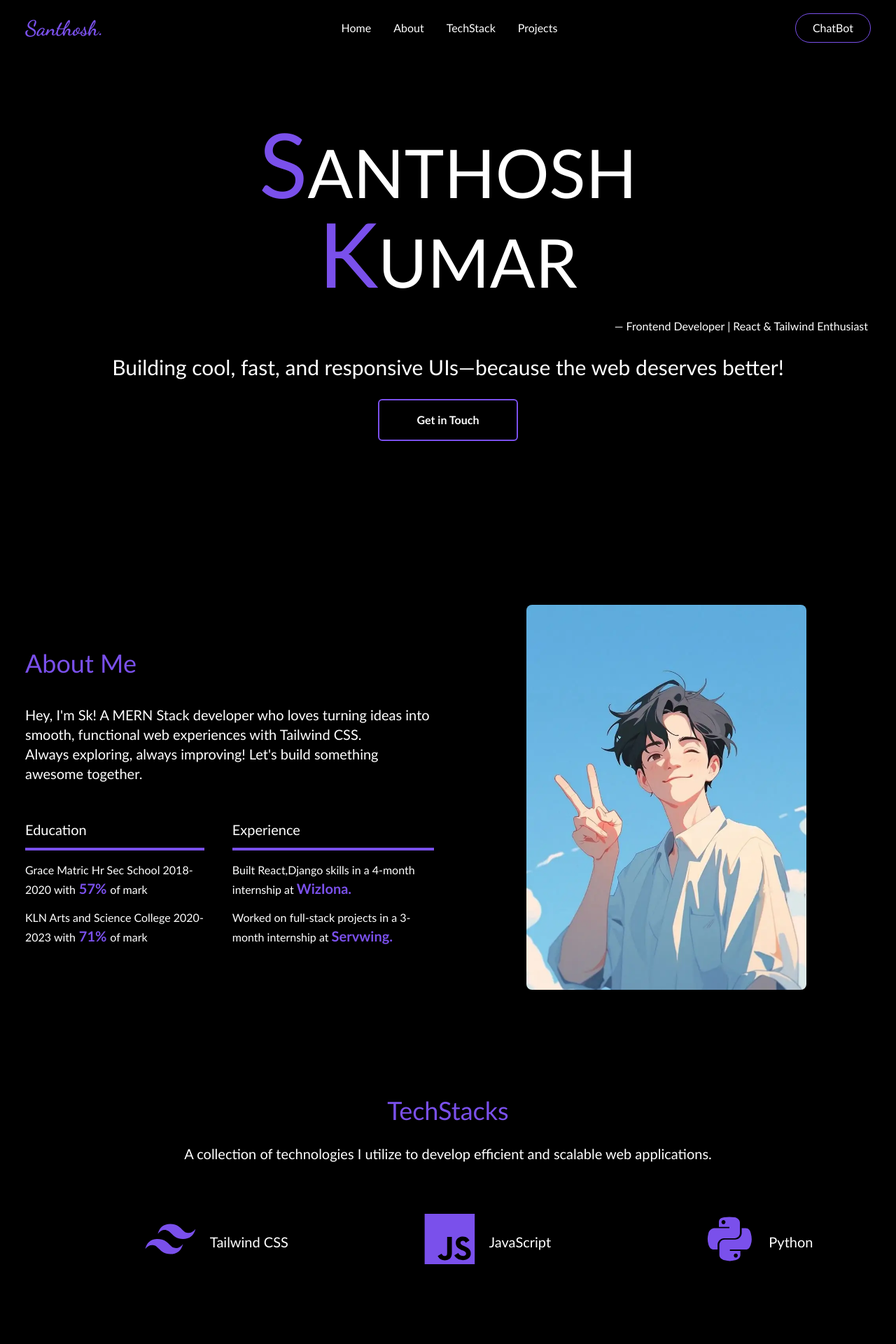
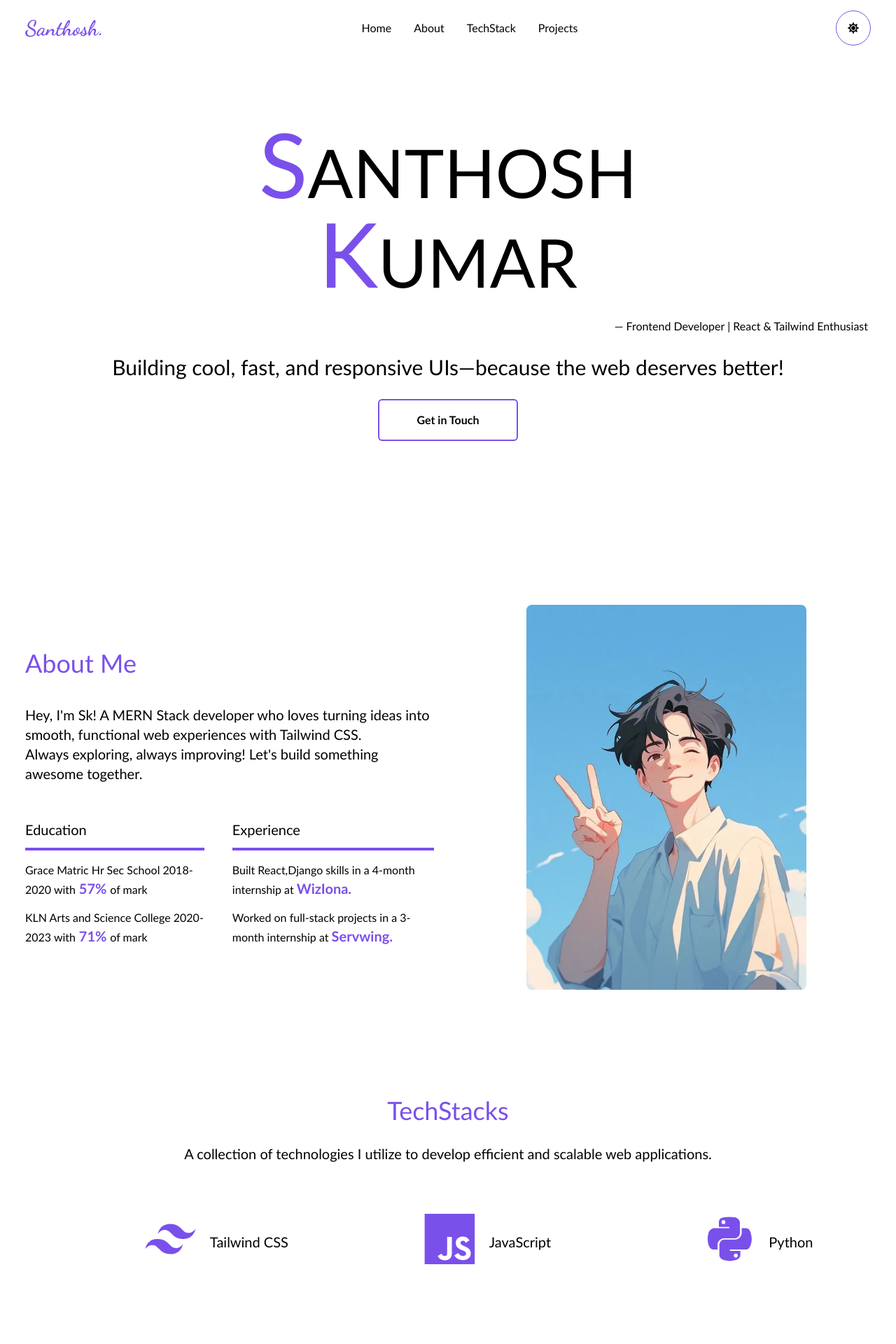
Before and after one commit to SanthoshKumarS29/Portfolio, a React (Vite) app: page / in a window 1280 px wide. Shown: the top 1920 px of the page at 70% size. Built offline with nearby package versions, Linux system fonts and the light colour scheme.

Commit message:
Implement darkmode and lightmode

```diff
--- a/src/App.css
+++ b/src/App.css
@@ -3,7 +3,6 @@
 
   }
   body{
-    background-color: black;
     font-family: 'Gill Sans', 'Gill Sans MT', Calibri, 'Trebuchet MS', sans-serif;
   }
 
--- a/src/App.jsx
+++ b/src/App.jsx
@@ -1,13 +1,14 @@
 import './App.css'
+import ThemeProvider from './components/ldMode/ThemeProvider'
 import RenderPages from './components/site/RenderPages'
 
 function App() {
 
 
   return (
-    <div>
+    <ThemeProvider>
       <RenderPages />
-    </div>
+    </ThemeProvider>
   )
 }
 
--- a/src/components/About.jsx
+++ b/src/components/About.jsx
@@ -6,7 +6,7 @@ import about from '/usuals/About.webp';
 const About = () => {
     return (
         <div id="About">
-            <div className='py-7 lg:py-16 px-4 text-white'>
+            <div className='py-7 lg:py-16 px-4'>
                 <div className='grid md:grid-cols-2 gap-10 place-content-center place-items-center'>
                     <div className='space-y-10'>
                         <p className='text-4xl text-[#7a50eb]'>About Me</p>
--- a/src/components/Home.jsx
+++ b/src/components/Home.jsx
@@ -14,11 +14,11 @@ const Home = () => {
                     </div>
                     <img src={hero} alt="Hero Image" className="lg:w-[300px] mx-auto py-6 w-[300px] rounded-[50%] hidden md:block" />
                 </div> */}
-                <div className='text-white text-center space-y-7'>
-                    <h1 className='text-4xl md:text-9xl uppercase text-[#7a50eb] hover:tracking-wider duration-200 ease-in-out'>S<span className='text-white text-xl md:text-8xl'>anthosh</span> <br className='hidden md:block'/> K<span className='text-white text-xl md:text-8xl'>umar</span></h1>
+                <div className='text-center space-y-7'>
+                    <h1 className='text-4xl md:text-9xl uppercase hover:tracking-wider duration-200 ease-in-out'><span className='text-[#7a50eb]'>S</span><span className='text-xl md:text-8xl'>anthosh</span> <br className='hidden md:block'/><span className='text-[#7a50eb]'>K</span><span className='text-xl md:text-8xl'>umar</span></h1>
                     <p className='md:text-end pr-5'><a href="#Project">— <span className='hover:text-[#7a50eb] cursor-pointer duration-300 ease-in-out'>Frontend Developer</span> | <span className='hover:text-[#7a50eb] cursor-pointer duration-300 ease-in-out'>React & Tailwind Enthusiast</span></a></p>
                     <h6 className='text-xl lg:text-3xl'>Building cool, fast, and responsive UIs—because the web deserves better!</h6>
-                    <button className='py-4 border-2 border-[#7a50eb] w-[200px] rounded-md font-bold text-white hover:bg-[#7a50eb] ease-in-out duration-500'><a href="#Contact">Get in Touch</a></button>
+                    <button className='py-4 border-2 border-[#7a50eb] w-[200px] rounded-md font-bold hover:bg-[#7a50eb] ease-in-out duration-500'><a href="#Contact">Get in Touch</a></button>
                 </div>
             </div>
         </div>
--- a/src/components/Navbar.jsx
+++ b/src/components/Navbar.jsx
@@ -1,9 +1,13 @@
-import React, { useState } from 'react'
+import React, { useContext, useState } from 'react'
 import { RiRobot3Fill } from "react-icons/ri";
 import { IoMdClose } from "react-icons/io";
 import ChatBot from '../components/chatbot/shareContext/Bot'
+import { ThemeContext } from './ldMode/ThemeProvider';
+import { FaSun,FaMoon  } from "react-icons/fa";
 
 const Navbar = () => {
+
+    const { darkMode,setDarkMode } = useContext(ThemeContext)
 
     const [open,setOpen] = useState(false)
 
@@ -14,8 +18,8 @@ const Navbar = () => {
   return (
     <div>
         <div className='fixed w-[100%] z-50 top-0'>
-            <div className='max-w-[1240px] mx-auto'>
-                <div className='flex justify-between items-center h-20 px-4 text-white bg-black'>
+            <div className='max-w-[1240px] mx-auto bg-white text-black dark:bg-black dark:text-white'>
+                <div className='flex justify-between items-center h-20 px-4 '>
                     <h1 className='text-3xl font-bold text-[#7a50eb] font-customFont'>Santhosh.</h1>
                     <ul className='hidden md:flex'>
                         <li className='p-4 font-medium cursor-pointer hover:text-[#7a50eb] duration-300'><a href="#hero">Home</a></li>
@@ -23,14 +27,23 @@ const Navbar = () => {
                         <li className='p-4 font-medium cursor-pointer hover:text-[#7a50eb] duration-300'><a href="#Education">TechStack</a></li>
                         <li className='p-4 font-medium cursor-pointer hover:text-[#7a50eb] duration-300'><a href="#Project">Projects</a></li>
                     </ul>
-                    <ol className='flex justify-end'>
+                    {/* <ol className='flex justify-end'>
                         <li className='hidden md:block px-6 py-2 font-medium border border-[#7a50eb] rounded-3xl cursor-pointer hover:bg-[#7a50eb] duration-300' onClick={toggleChatbot}>
                         {open ? <p>Close</p> : <p>ChatBot</p>}
                         </li>
                         <li className='block md:hidden px-4 py-4 font-medium border border-[#7a50eb] rounded-full cursor-pointer hover:bg-[#7a50eb] duration-300' onClick={toggleChatbot}>
                             {open ? <IoMdClose size={20} /> : <RiRobot3Fill size={20} />}
                         </li>
-                    </ol>
+                    </ol> */}
+                    <div>
+                        <button className='px-4 py-4 font-medium border border-[#7a50eb] rounded-full cursor-pointer hover:bg-[#7a50eb] duration-300' onClick={() => setDarkMode(!darkMode)} aria-label='Toggle Theme'>
+                            {!darkMode ? (
+                                <FaSun />
+                            ):(
+                                <FaMoon />
+                            )}
+                        </button>
+                    </div>
                 </div>
             </div>
         </div>
--- a/src/components/Projects.jsx
+++ b/src/components/Projects.jsx
@@ -11,7 +11,7 @@ const Work = () => {
 
     return (
         <div id='Project'>
-            <div className='py-10 px-4 text-white'>
+            <div className='py-10 px-4'>
                 <div className='flex flex-col gap-7 items-center my-6 p-2'>
                     <h2 className='text-4xl text-[#7a50eb]'>Projects</h2>
                     <p className='text-xl text-center'>A personal portfolio showcasing projects, skills, and experience with an interactive and modern UI. Built using Reactjs and Tailwind CSS
--- a/src/components/TechStack.jsx
+++ b/src/components/TechStack.jsx
@@ -43,7 +43,7 @@ const TechStack = () => {
           const [hoveredIndex, setHoveredIndex] = useState(null);
 
   return (
-    <div className='text-white' id="Education">
+    <div id="Education">
         <div className='m-10 lg:my-20' id='service'>
             <div className='flex flex-col gap-7 items-center my-6 p-2'>
                 <h2 className='text-4xl text-[#7a50eb]'>TechStacks</h2>
@@ -57,7 +57,7 @@ const TechStack = () => {
                         <div key={index} className="px-4" onMouseEnter={() => setHoveredIndex(index)} onMouseLeave={() => setHoveredIndex(null)}>
                             <div className='flex justify-center items-center gap-x-5'>
                                 <Icon className={`text-7xl transition-colors duration-300 ${ hoveredIndex === index ? logo.color : "text-[#7a50eb]"}`}/>
-                                <span className="mt-2 text-white text-xl">{logo.name}</span>
+                                <span className="mt-2 text-xl">{logo.name}</span>
                             </div>
                         </div>
                     );
--- a/src/components/data/predefinedResponses.jsx
+++ b/src/components/data/predefinedResponses.jsx
@@ -8,7 +8,7 @@ const predefinedResponses = [
     response: "Santhosh has expertise in React.js, Tailwind CSS, Bootstrap, JavaScript, and has basic knowledge of MERN Stack development."
   },
   {
-    keywords: ["mark", "marks", "cgpa", "percentage", "grade", "college", "school", "study", "education", "studied"],
+    keywords: ["mark", "marks", "cgpa", "percentage", "grade", "college", "school", "study", "education", "studied","higesh","Qualification"],
     response: "Santhosh scored 57% in SSLC, 65.1% in HSC, and secured a CGPA of 7.92 in college."
   },
   {
@@ -20,7 +20,7 @@ const predefinedResponses = [
     response: "You can reach Santhosh via the contact section on his portfolio or directly email him at santhoshvk090@gmail.com."
   },
   {
-    keywords: ["currently", "working", "job", "doing", "role", "position", "employed", "work"],
+    keywords: ["currently", "working", "job", "doing", "role", "position", "employed", "work", "right now"],
     response: "Santhosh is currently working at Troniex Technologies in the role of frontend developer."
   },
   {
--- /dev/null
+++ b/src/components/ldMode/ThemeProvider.jsx
@@ -0,0 +1,26 @@
+import React, { createContext, useEffect, useState } from 'react'
+
+export const ThemeContext = createContext();
+
+const ThemeProvider = ({ children }) => {
+  const [darkMode, setDarkMode] = useState(() => {
+    return localStorage.theme === 'dark' || (!('theme' in localStorage) && window.matchMedia('(prefer-color-schema: dark)').matches)
+  })
+
+  useEffect(()=>{
+    if(darkMode){
+      document.documentElement.classList.add('dark');
+      localStorage.setItem('theme','dark')
+    } else {
+      document.documentElement.classList.remove('dark');
+      localStorage.setItem('theme','light')
+    }
+  },[darkMode])
+  return (
+    <ThemeContext.Provider value={{darkMode, setDarkMode}}>
+      {children}
+    </ThemeContext.Provider>
+  )
+}
+
+export default ThemeProvider
--- a/src/components/site/RenderPages.jsx
+++ b/src/components/site/RenderPages.jsx
@@ -11,7 +11,7 @@ import { RiRobot3Fill } from "react-icons/ri";
 const RenderPages = () => {
   return (
     <div>
-        <div className=''>
+        <div className="bg-white text-black dark:bg-black dark:text-white">
             <Navbar />
             <div className='max-w-[1240px] mx-auto'>
                 <Home />
--- a/tailwind.config.js
+++ b/tailwind.config.js
@@ -1,5 +1,6 @@
 /** @type {import('tailwindcss').Config} */
 export default {
+  darkMode:"class",
   content: [
     "./index.html",
     "./src/**/*.{js,ts,jsx,tsx}",
```
Also changed, not shown: src/components/Contact.jsx (+5 -5 lines).
